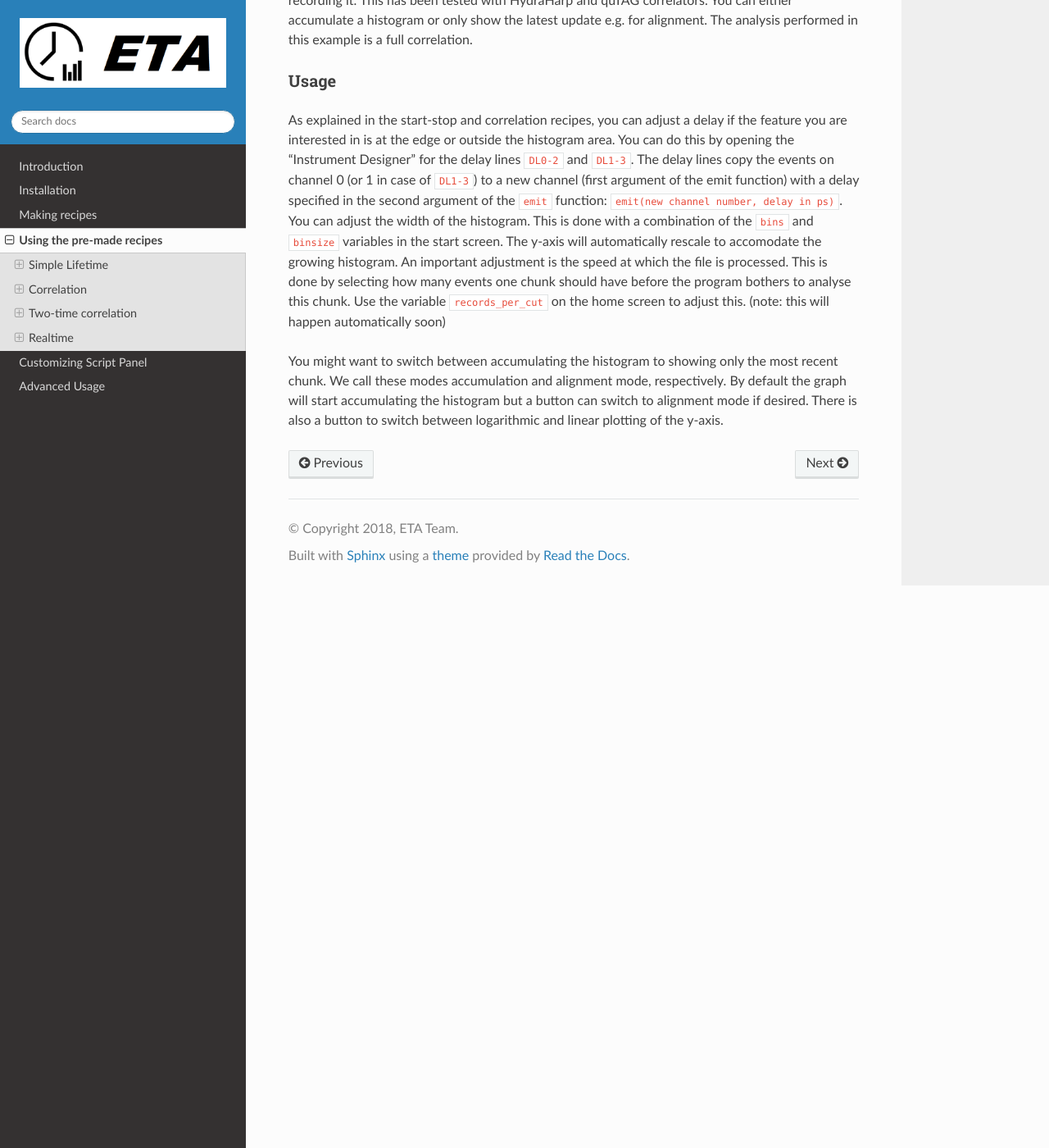
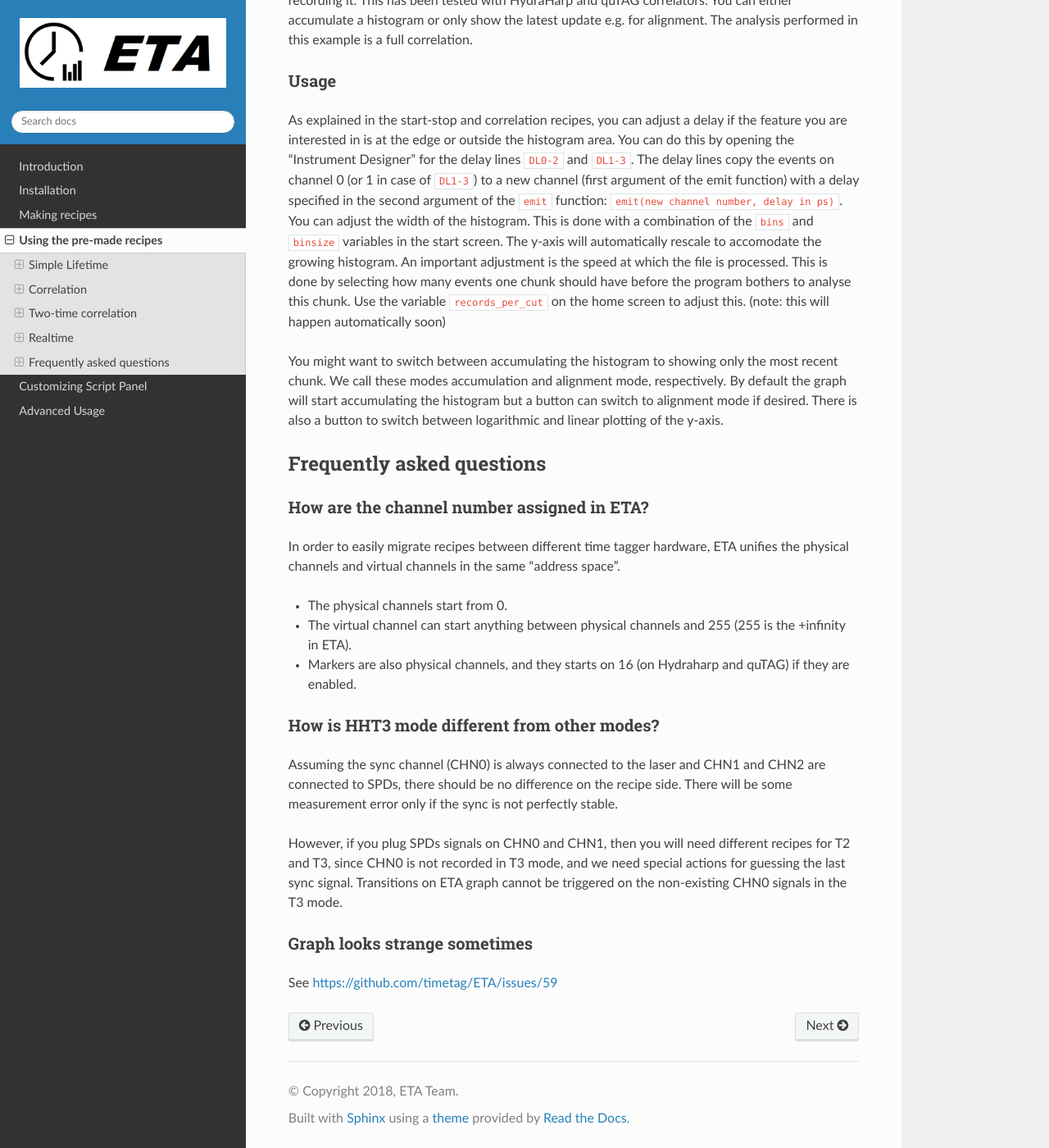
Before and after one commit to timetag/timetag.github.io, a Sphinx documentation site: the page built from docs/recipes.rst, in a window 1280 px wide and 1400 px high, scrolled down 2710 px. Shown: the whole window at 82% size. Built offline with Sphinx 7.4.7 and the Read the Docs theme 2.0.0, drawn with Linux system fonts in a browser that asks for light colours.

Commit message:
Update recipes.rst

```diff
--- a/docs/recipes.rst
+++ b/docs/recipes.rst
@@ -74,3 +74,28 @@ An important adjustment is the speed at which the file is processed. This is don
 (note: this will happen automatically soon)
 
 You might want to switch between accumulating the histogram to showing only the most recent chunk. We call these modes accumulation and alignment mode, respectively. By default the graph will start accumulating the histogram but a button can switch to alignment mode if desired. There is also a button to switch between logarithmic and linear plotting of the y-axis.
+
+Frequently asked questions
+------------
+
+How are the channel number assigned in ETA?
+......
+In order to easily migrate recipes between different time tagger hardware, ETA unifies the physical channels and virtual channels in the same "address space".
+
+* The physical channels start from 0.
+
+* The virtual channel can start anything between physical channels and 255 (255 is the +infinity in ETA).
+
+* Markers are also physical channels, and they starts on 16 (on Hydraharp and quTAG) if they are enabled.
+
+How is HHT3 mode different from other modes?
+......
+
+Assuming the sync channel (CHN0) is always connected to the laser and CHN1 and CHN2 are connected to SPDs, there should be no difference on the recipe side. There will be some measurement error only if the sync is not perfectly stable.
+
+However, if you plug SPDs signals on CHN0 and CHN1, then you will need different recipes for T2 and T3, since CHN0 is not recorded in T3 mode, and we need special actions for guessing the last sync signal.
+Transitions on ETA graph cannot be triggered on the non-existing CHN0 signals in the T3 mode.
+
+Graph looks strange sometimes
+......
+See https://github.com/timetag/ETA/issues/59
```
